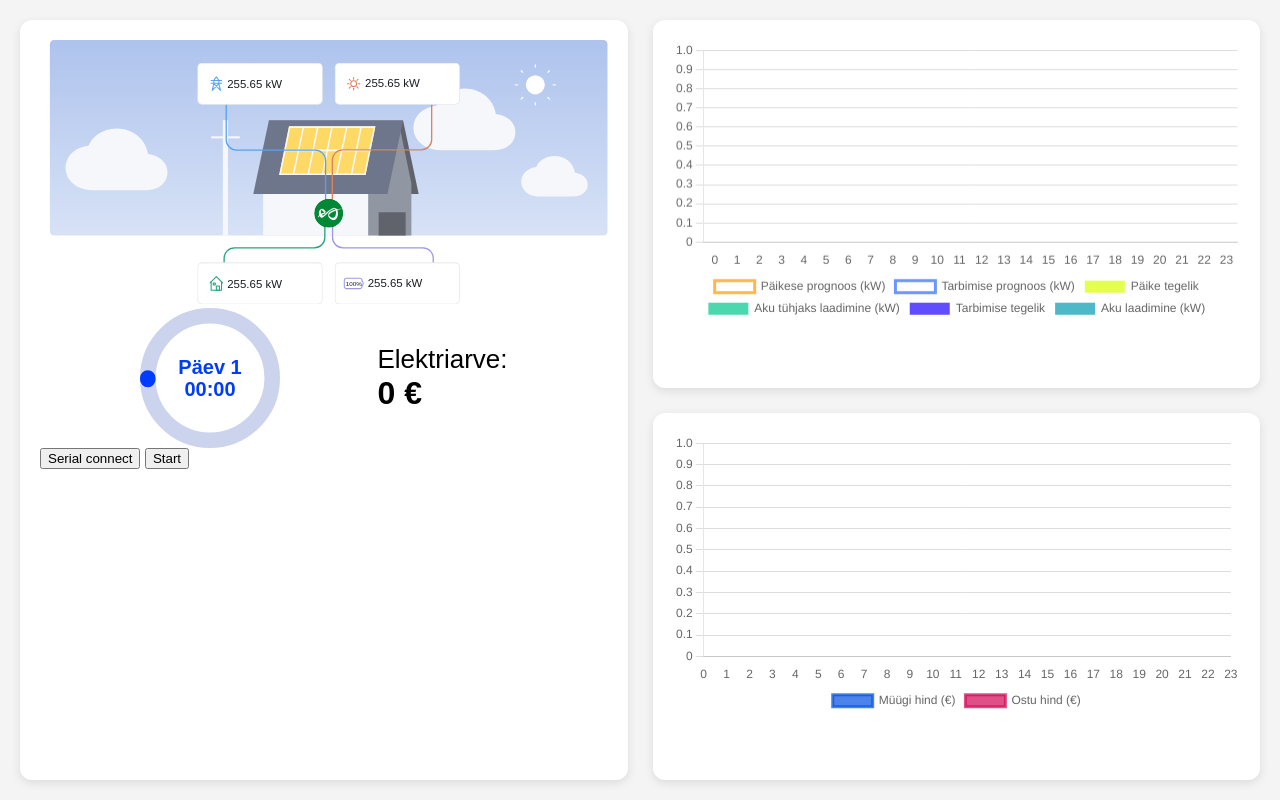
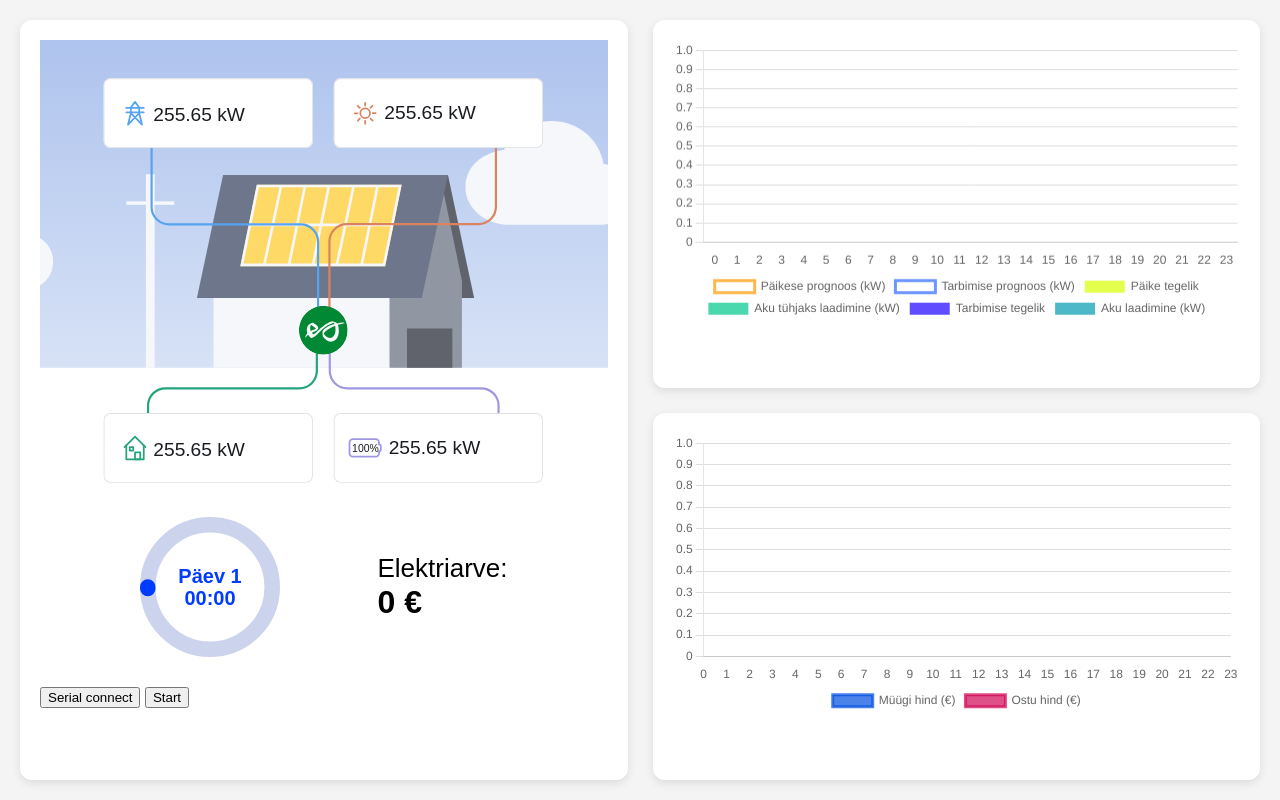
Before and after one commit to keeeenion/enefit, a website: page index.html in a window 1280 px wide. Drawn offline with nearby package versions, Linux system fonts and the light colour scheme.

Commit message:
Smaller house SVG

```diff
--- a/index.html
+++ b/index.html
@@ -79,7 +79,7 @@
         .stats-row {
             display: flex;
             justify-content: space-between;
-            padding: 0 100px;
+            padding: 30px 100px;
             font-size: 26px;
             align-items: center;
         }
@@ -159,7 +159,7 @@
             <div class="box-inner">
 
                 <div>
-                    <svg width="100%" viewBox="0 0 1091 508" fill="none" xmlns="http://www.w3.org/2000/svg">
+                    <svg width="100%" viewBox="230 0 651 508" fill="none" xmlns="http://www.w3.org/2000/svg">
                         <path
                             d="M19 8C19 3.58172 22.5817 0 27 0H1083C1087.42 0 1091 3.58172 1091 8V368C1091 372.418 1087.42 376 1083 376H27C22.5817 376 19 372.418 19 368V8Z"
                             fill="url(#paint0_linear_1_1946)" />
```
